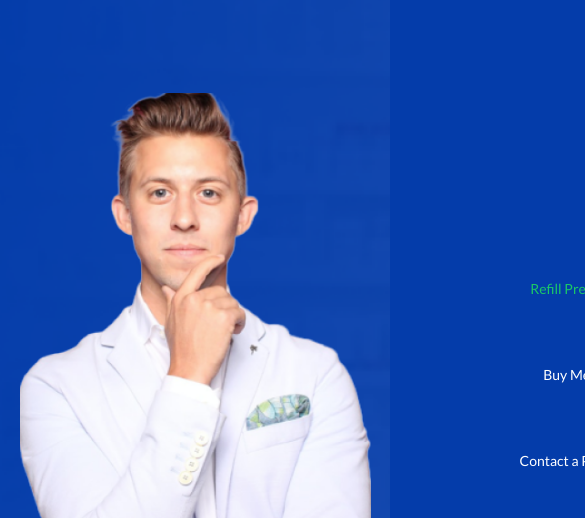
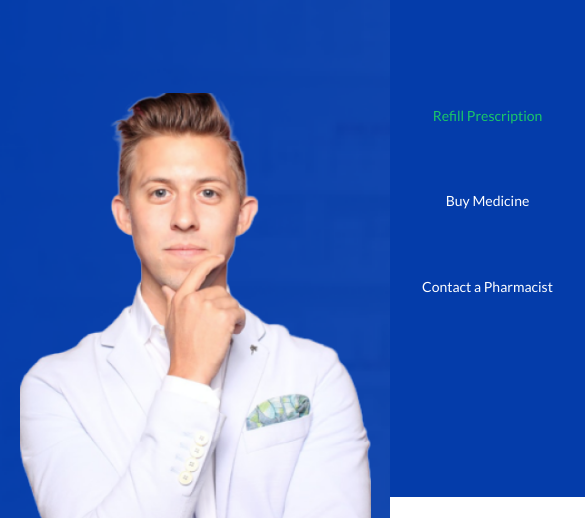
Before and after one commit to bethosin/D-Express, a plain HTML site: page index.html in a window 390 px wide. Shown: the part 97-615 px from the top of the page, 585 px wide, since content can reach past the window. Drawn offline with Linux system fonts and the light colour scheme.

Commit message:
updated
updated

```diff
--- a/style.css
+++ b/style.css
@@ -631,10 +631,10 @@ padding-top: 4rem;
 
     .nav-links {
         position: absolute;
-        top: 60px;
+        top: 3px;
         right: 0;
-        height: 100vh;
-        width: 100%;
+        height: 70vh;
+        width: 50%;
         background-color: #043CAA;
         flex-direction: column;
         justify-content: center;
@@ -783,7 +783,7 @@ padding-top: 4rem;
 @media(max-width: 425px){
 
     .nav-links {
-        top: 50px; /* Adjust top position for smaller screens */
+        top: 3px; /* Adjust top position for smaller screens */
     }
 
     .nav-links li {
@@ -980,7 +980,7 @@ padding-top: 4rem;
     }
 
     .nav-links {
-        top: 45px; /* Further adjust top position */
+        top: 3px; /* Further adjust top position */
     }
 
     .nav-links li {
```
